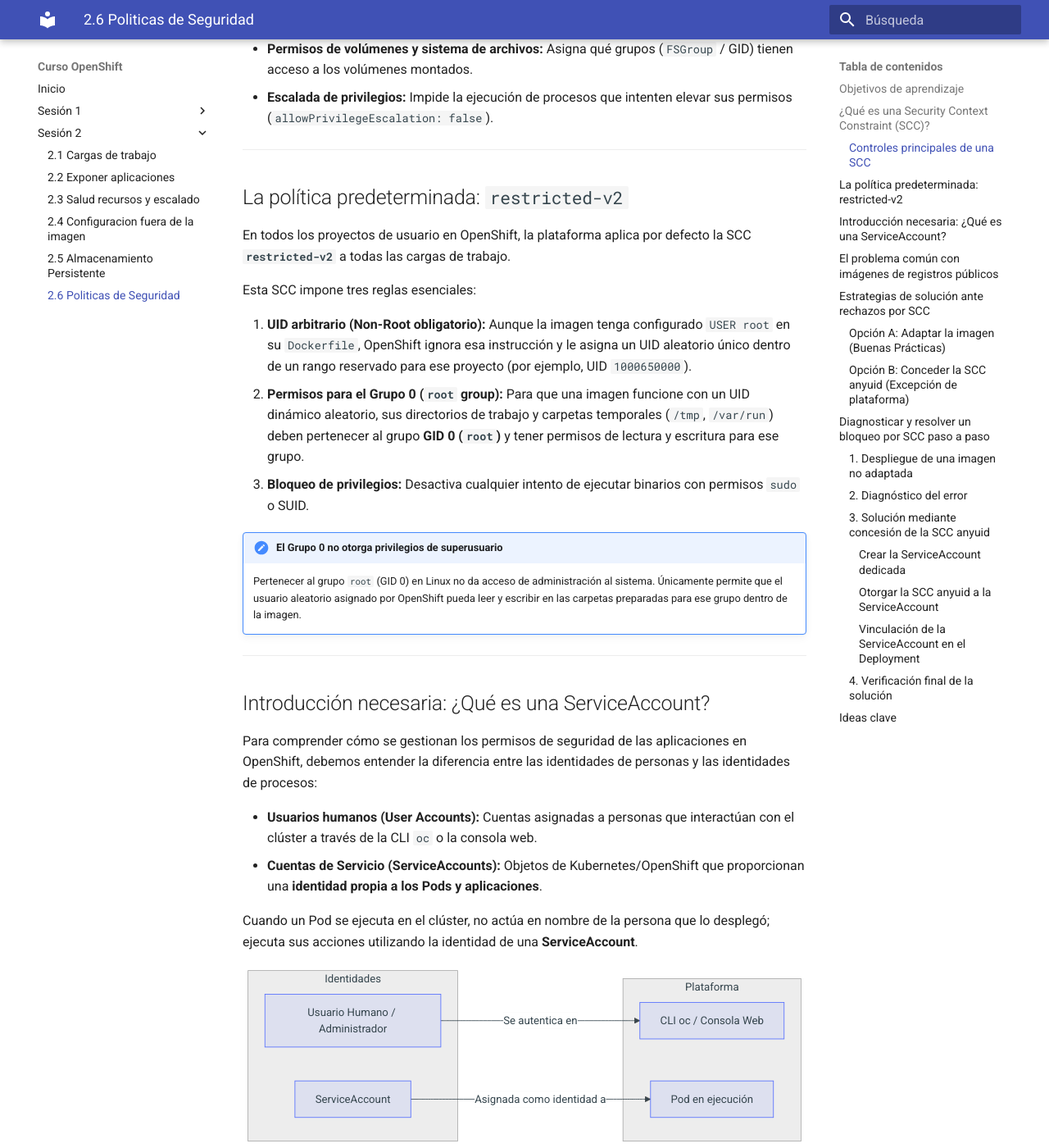
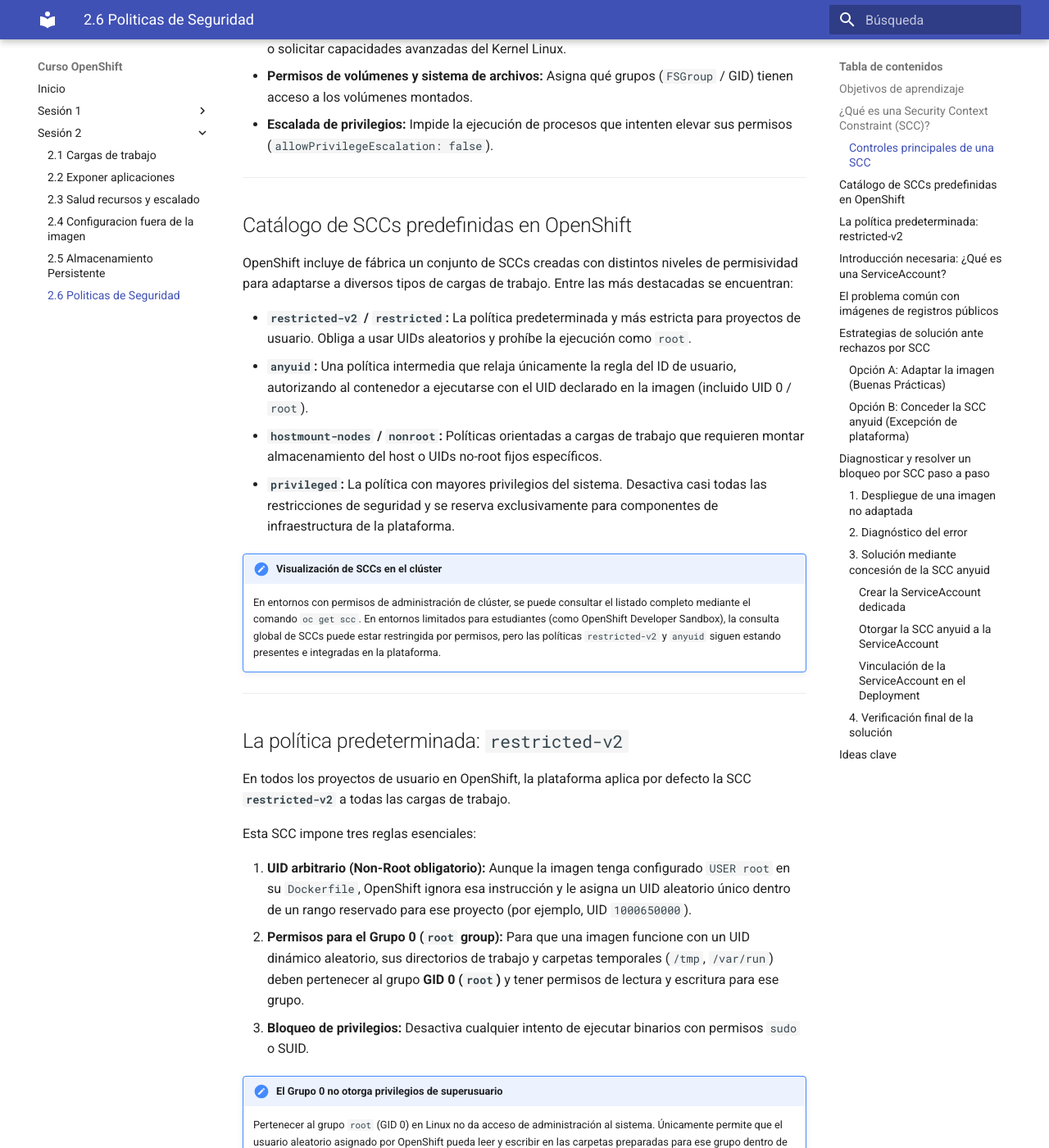
Before and after one commit to ieftraining/curso-openshift, an MkDocs documentation site: the page built from docs/sesion2/2.6 Politicas de Seguridad.md, in a window 1280 px wide and 1400 px high, scrolled down 1709 px. Shown: the whole window at 82% size. Built offline with MkDocs 1.6.1 and Material for MkDocs 9.7.7, drawn with Linux system fonts in a browser that asks for light colours; some of the changed text lies outside the part shown.

Commit message:
Add files via upload

````diff
--- a/docs/sesion2/2.6 Politicas de Seguridad.md
+++ b/docs/sesion2/2.6 Politicas de Seguridad.md
@@ -4,7 +4,8 @@
 
 Al finalizar este apartado serás capaz de:
 
-* Comprender qué es una Security Context Constraint (SCC) y por qué OpenShift la utiliza para garantizar la seguridad del clúster[cite: 1].
+* Comprender qué es una Security Context Constraint (SCC) y por qué OpenShift la utiliza para garantizar la seguridad del clúster.
+* Conocer el catálogo de SCCs predefinidas que incluye OpenShift por defecto.
 * Identificar las restricciones de la política predeterminada `restricted-v2`: asignación arbitraria de UID, uso del grupo 0 y bloqueo de escalada de privilegios.
 * Entender qué es una **ServiceAccount** (Cuenta de Servicio) y cuál es su papel como identidad de los Pods dentro del clúster.
 * Evaluar las estrategias de solución ante un rechazo por SCC: adaptar la imagen (`Dockerfile`) o aplicar la política `anyuid`.
@@ -32,6 +33,20 @@
 * **Privilegios de superusuario:** Controla si el contenedor puede ejecutarse como `root` (UID 0) o solicitar capacidades avanzadas del Kernel Linux.
 * **Permisos de volúmenes y sistema de archivos:** Asigna qué grupos (`FSGroup` / GID) tienen acceso a los volúmenes montados.
 * **Escalada de privilegios:** Impide la ejecución de procesos que intenten elevar sus permisos (`allowPrivilegeEscalation: false`).
+
+---
+
+## Catálogo de SCCs predefinidas en OpenShift
+
+OpenShift incluye de fábrica un conjunto de SCCs creadas con distintos niveles de permisividad para adaptarse a diversos tipos de cargas de trabajo. Entre las más destacadas se encuentran:
+
+* **`restricted-v2` / `restricted`:** La política predeterminada y más estricta para proyectos de usuario. Obliga a usar UIDs aleatorios y prohíbe la ejecución como `root`.
+* **`anyuid`:** Una política intermedia que relaja únicamente la regla del ID de usuario, autorizando al contenedor a ejecutarse con el UID declarado en la imagen (incluido UID 0 / `root`).
+* **`hostmount-nodes` / `nonroot`:** Políticas orientadas a cargas de trabajo que requieren montar almacenamiento del host o UIDs no-root fijos específicos.
+* **`privileged`:** La política con mayores privilegios del sistema. Desactiva casi todas las restricciones de seguridad y se reserva exclusivamente para componentes de infraestructura de la plataforma.
+
+!!! note "Visualización de SCCs en el clúster"
+    En entornos con permisos de administración de clúster, se puede consultar el listado completo mediante el comando `oc get scc`. En entornos limitados para estudiantes (como OpenShift Developer Sandbox), la consulta global de SCCs puede estar restringida por permisos, pero las políticas `restricted-v2` y `anyuid` siguen estando presentes e integradas en la plataforma.
 
 ---
 
@@ -57,7 +72,7 @@
 * **Usuarios humanos (User Accounts):** Cuentas asignadas a personas que interactúan con el clúster a través de la CLI `oc` o la consola web.
 * **Cuentas de Servicio (ServiceAccounts):** Objetos de Kubernetes/OpenShift que proporcionan una **identidad propia a los Pods y aplicaciones**.
 
-Cuando un Pod se ejecuta en el clúster, no actúa en nombre de la persona que lo desplegó; ejecuta sus acciones utilizando la identidad de una **ServiceAccount**.
+Когда un Pod se ejecuta en el clúster, no actúa en nombre de la persona que lo desplegó; ejecuta sus acciones utilizando la identidad de una **ServiceAccount**.
 
 ```mermaid
 flowchart LR
@@ -124,7 +139,7 @@
 
 ### Opción B: Conceder la SCC `anyuid` (Excepción de plataforma)
 
-Cuando se debe desplegar software de terceros en formato binario cerrado o imágenes comerciales no modificables, la plataforma permite relajar las restricciones mediante la SCC **`anyuid`**.
+Cuando se debe desplegar software de terceros en formato binario cerrado o imágenes comerciales no modificables, la plataforma permite relajar las restricciones mediante la SCC **`anyuid`**, la cual autoriza al Pod a utilizar el usuario definido originalmente en la imagen.
 
 !!! warning "Aplica el principio de menor privilegio"
     **NUNCA** debes conceder una SCC a usuarios finales ni a proyectos enteros. Las SCC se otorgan siempre a **ServiceAccounts** específicas para aislar los privilegios elevados exclusivamente al Pod que lo requiere.
@@ -203,7 +218,7 @@
 
 ### 3. Solución mediante concesión de la SCC `anyuid`
 
-Al tratarse de una imagen de registro público no modificable directamente en este ejercicio, crearemos una **ServiceAccount dedicada** para aislar los permisos y le asociaremos la SCC **`anyuid`**.
+Al tratarse de una imagen de registro público no modificable directamente en este ejercicio, crearemos una **ServiceAccount dedicada** para aislar los permisos y le asociaremos la SCC **`anyuid`** del catálogo predefinido del clúster.
 
 #### Crear la ServiceAccount dedicada
 Creamos una cuenta de servicio específica para esta aplicación. De este modo, los permisos elevados afectarán únicamente a este despliegue y no a otros Pods del proyecto:
@@ -222,9 +237,14 @@
 oc adm policy add-scc-to-user anyuid -z sa-nginx-anyuid
 ```
 
+!!! warning "Restricción de permisos en entornos compartidos (Sandbox)"
+    La ejecución del comando `oc adm policy add-scc-to-user` requiere permisos de administrador a nivel de clúster (`cluster-admin`). Si estás realizando esta práctica en un entorno restringido como el **OpenShift Developer Sandbox**, la API devolverá un error de tipo `Forbidden`.
+
+    * **Nota para prácticas:** Recuerda revisar o ejecutar este comando específico únicamente cuando dispongas de un clúster dedicado o un entorno de laboratorio propio con permisos completos de plataforma. En entornos limitados, la alternativa recomendada es utilizar imágenes preparadas para funcionar sin privilegios (como `nginxinc/nginx-unprivileged`).
+
 Desglose del comando:
 * `oc adm policy`: Subcomando de administración para la gestión de políticas del clúster.
-* `add-scc-to-user anyuid`: Indica que concedemos la SCC `anyuid` (que permite ejecutar contenedores con cualquier UID, incluido root).
+* `add-scc-to-user anyuid`: Indica que concedemos la SCC predefinida `anyuid` (que permite ejecutar contenedores con cualquier UID, incluido root).
 * `-z sa-nginx-anyuid`: Abreviatura de `--serviceaccount`. Especifica el nombre de la ServiceAccount en el proyecto actual a la que se aplica la regla.
 
 #### Vinculación de la ServiceAccount en el Deployment
@@ -282,7 +302,8 @@
 ## Ideas clave
 
 !!! tip "Puntos principales a recordar"
-    * OpenShift utiliza **SCC** para aplicar políticas de seguridad a nivel de Pod[cite: 1].
+    * OpenShift utiliza **SCC** para aplicar políticas de seguridad a nivel de Pod.
+    * El clúster incluye un **catálogo de SCCs predefinidas** (`restricted-v2`, `anyuid`, `privileged`, etc.).
     * La política predeterminada **`restricted-v2`** exige el uso de UIDs arbitrarios y permisos de grupo 0.
     * Una **ServiceAccount** representa la identidad propia de una aplicación o Pod dentro del clúster.
-    * Ante un bloqueo por SCC, la buena práctica es **adaptar la imagen** (`Dockerfile` con grupo 0); si no es posible, se otorga la SCC necesaria (como `anyuid`) asignándola exclusivamente a su **ServiceAccount**, nunca a usuarios humanos o proyectos globales.
+    * Ante un bloqueo por SCC, la buena práctica es **adaptar la imagen** (`Dockerfile` con grupo 0); si no es posible, se otorga la SCC necesaria (como `anyuid`) asignándola exclusivamente a su **ServiceAccount** (revisando disponer de permisos de clúster en entornos reales), nunca a usuarios humanos o proyectos globales.
````
Also changed, not shown: other parts of docs/sesion2/2.6 Politicas de Seguridad.md (+2 -2 lines).
